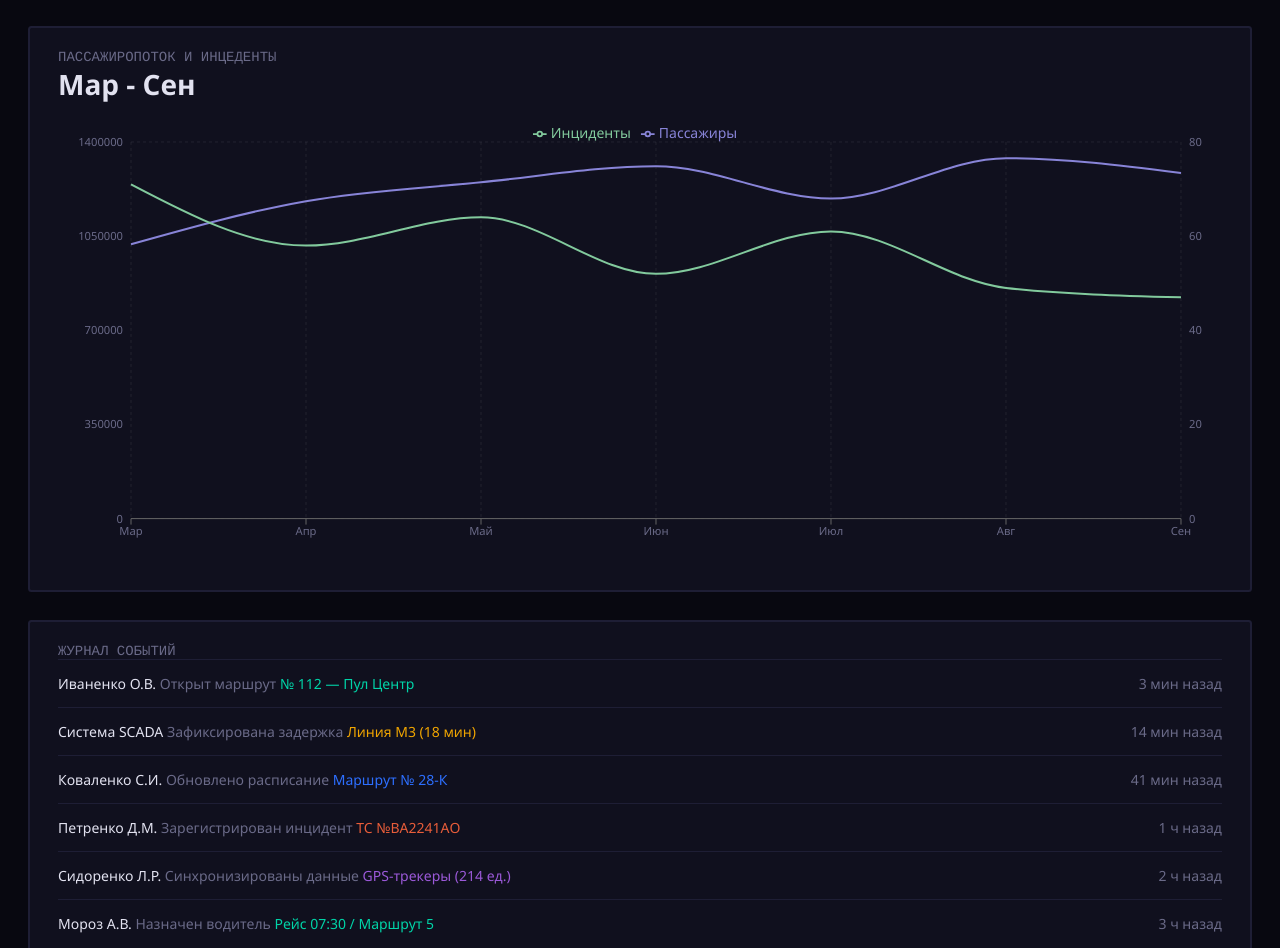
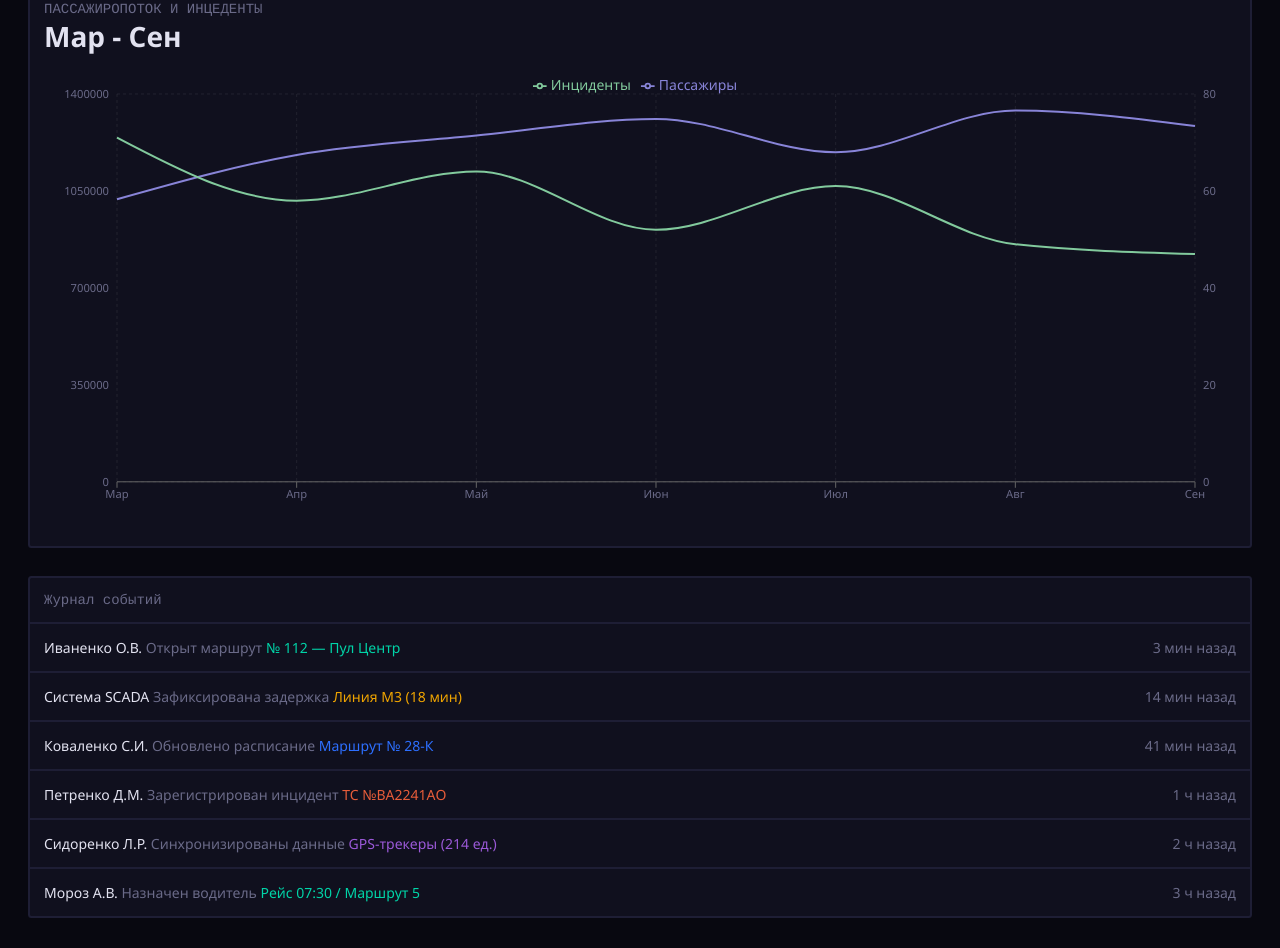
Before and after one commit to otiosumax/dashboard-example, a React (Vite) app: page / in a window 1280 px wide. Shown: the part 324-1272 px from the top of the page. After the commit the page ends 1242 px from the top, so only its background shows below. Built offline with nearby package versions, Linux system fonts and the light colour scheme.

Commit message:
small visual changes + rename of data.json

```diff
--- a/src/App.css
+++ b/src/App.css
@@ -21,6 +21,26 @@ a {
 }
 a:visited {
   color: var(--muted-foreground);
+}
+
+button {
+  padding: var(--padding-h) var(--padding-w);
+  height: fit-content;
+
+  background-color: var(--muted);
+  color: var(--muted-foreground);
+  font-weight: bold;
+  /* border: var(--border-width) solid var(--border); */
+  border: none;
+  border-radius: var(--radius);
+}
+
+section {
+  margin-top: var(--margin-top);
+
+  background-color: var(--card);
+  border: var(--border-width) solid var(--border);
+  border-radius: var(--radius);
 }
 
 .button-active,
--- a/src/index.css
+++ b/src/index.css
@@ -18,11 +18,14 @@
 
   --spacing: 0.25rem;
 
-  --border-width: calc(var(--spacing) * 0.5);
+  --border-width: calc(var(--spacing) * 0.75);
   --radius: calc(var(--spacing) * 1);
+  --padding-h: calc(var(--spacing) * 2);
   --padding-w: calc(var(--spacing) * 4);
-  --padding-h: calc(var(--spacing) * 2);
+  --padding-h-2: calc(var(--spacing) * 6);
+  --padding-w-2: calc(var(--spacing) * 8);
   --scaffold-padding-w: calc(var(--spacing) * 8);
+  --margin-top: calc(var(--spacing) * 4);
 
   --font-sans: "Segoe UI", Tahoma, Geneva, Verdana, sans-serif;
   --font-mono: Courier, monospace;
--- a/src/pages/dashboard/DashboardView.css
+++ b/src/pages/dashboard/DashboardView.css
@@ -1,8 +1,8 @@
 .dashboard-view {
-  margin-top: 2rem;
+  margin-top: var(--margin-top);
 
   .statistics-grid {
-    margin-top: 2rem;
+    margin-top: var(--margin-top);
 
     display: grid;
     gap: 1rem;
@@ -22,7 +22,7 @@
     .log-line {
       display: flex;
       justify-content: space-between;
-      padding: calc(var(--padding-h) * 2) 0;
+      padding: calc(var(--padding-h) * 2);
     }
   }
 }
--- a/src/pages/dashboard/DashboardView.tsx
+++ b/src/pages/dashboard/DashboardView.tsx
@@ -13,7 +13,7 @@ import {
 import { useEffect, useState } from "react";
 
 import Card from "../../shared/statisticsCard/Card";
-import data from "../../data/data.json";
+import data from "../../data/dashboardData.json";
 
 function DashboardView() {
   const [currentTime, setCurrentTime] = useState(new Date());
@@ -139,11 +139,17 @@ function DashboardView() {
           </Card> */}
         </div>
         <div className="logs">
-          <Card title="Журнал событий">
+          <section title="Журнал событий">
+            <p
+              className="text-muted font-mono"
+              style={{ padding: "var(--padding-w)" }}
+            >
+              Журнал событий
+            </p>
             {activity.map((a) => (
               <LogLine info={a} />
             ))}
-          </Card>
+          </section>
         </div>
       </div>
     </div>
--- a/src/shared/statisticsCard/Card.css
+++ b/src/shared/statisticsCard/Card.css
@@ -1,9 +1,7 @@
 .statistics-card {
-  /* width: fit-content; */
-  /* height: fit-content; */
-  padding: 1.5rem 2rem;
+  padding: var(--padding-w);
 
   background-color: var(--card);
-  border: 2px solid var(--border);
+  border: var(--border-width) solid var(--border);
   border-radius: var(--radius);
 }
--- a/src/shared/statisticsCard/Card.tsx
+++ b/src/shared/statisticsCard/Card.tsx
@@ -15,7 +15,6 @@ function Card({
     <div className="statistics-card">
       <p className="font-mono text-muted">{(title ?? "").toUpperCase()}</p>
       <h1>{value}</h1>
-
       {children}
     </div>
   );
```
Also changed, not shown: src/data/dashboardData.json (renamed from src/data/data.json).
